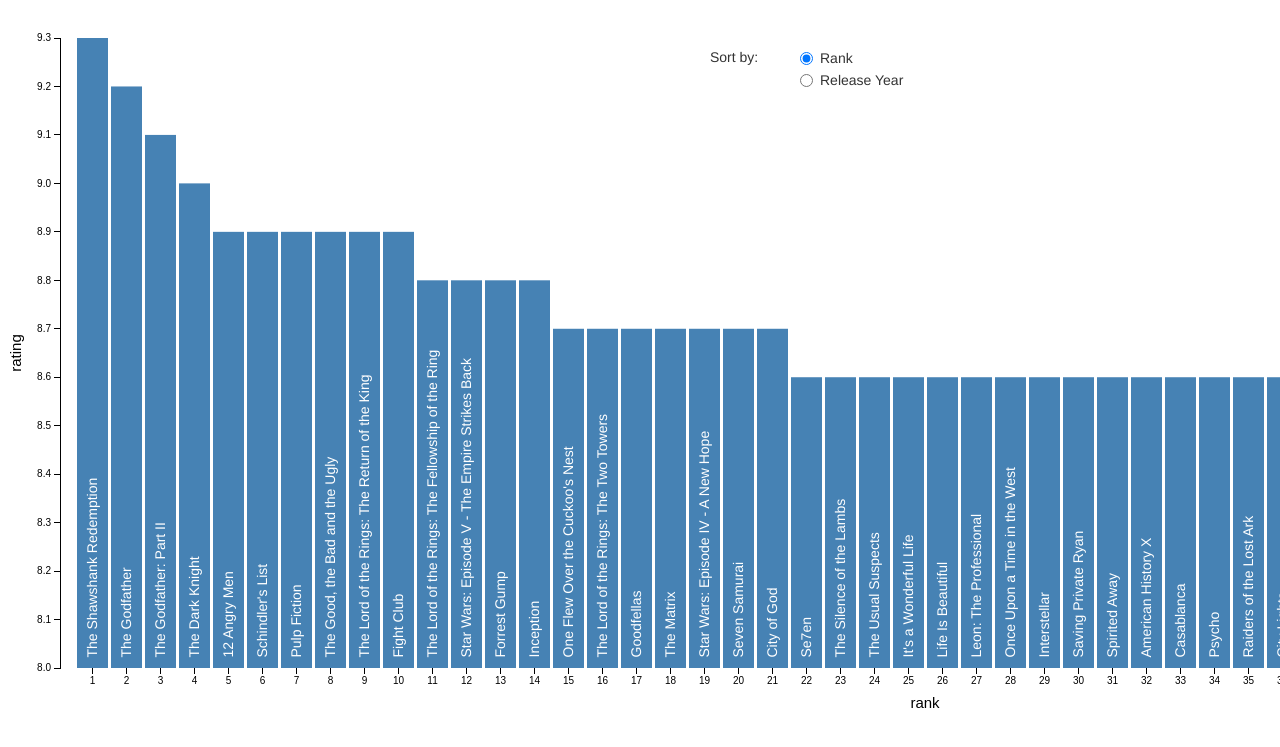
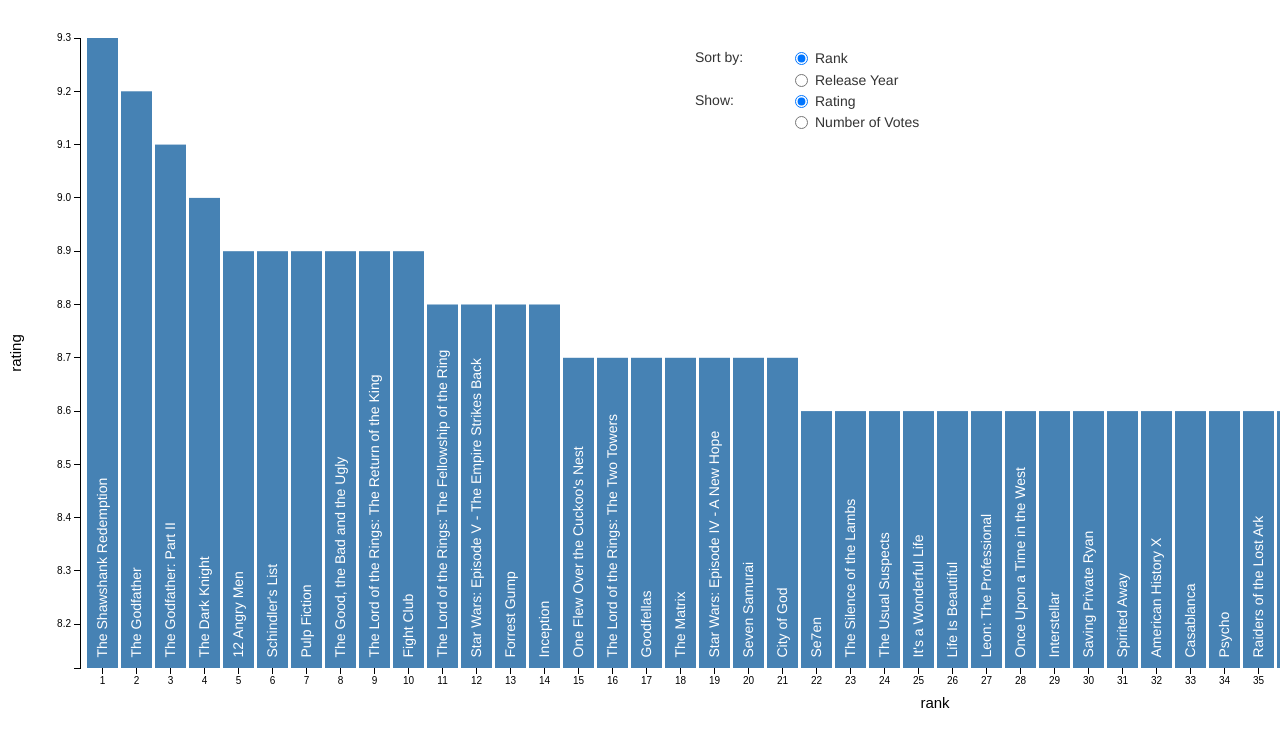
Before and after one commit to owennw/imdb-50, a plain HTML site: page index.html in a window 1280 px wide. Shown: the part 53-800 px from the top of the page. Drawn offline with nearby package versions, Linux system fonts and the light colour scheme.

Commit message:
Display number of votes

```diff
--- a/imdb_top_50.json
+++ b/imdb_top_50.json
@@ -1,52 +1,52 @@
 [
-	{ "id":1,"rank":1,"title":"The Shawshank Redemption","year":1994,"rating":"9.3"},
-	{ "id":2,"rank":2,"title":"The Godfather","year":1972,"rating":"9.2"},
-	{ "id":3,"rank":3,"title":"The Godfather: Part II","year":1974,"rating":"9.1"},
-	{ "id":4,"rank":4,"title":"The Dark Knight","year":2008,"rating":"9.0"},
-	{ "id":5,"rank":5,"title":"12 Angry Men","year":1957,"rating":"8.9"},
-	{ "id":6,"rank":6,"title":"Schindler's List","year":1993,"rating":"8.9"},
-	{ "id":7,"rank":7,"title":"Pulp Fiction","year":1994,"rating":"8.9"},
-	{ "id":8,"rank":8,"title":"The Good, the Bad and the Ugly","year":1966,"rating":"8.9"},
-	{ "id":9,"rank":9,"title":"The Lord of the Rings: The Return of the King","year":2003,"rating":"8.9"},
-	{ "id":10,"rank":10,"title":"Fight Club","year":1999,"rating":"8.9"},
-	{ "id":11,"rank":11,"title":"The Lord of the Rings: The Fellowship of the Ring","year":2001,"rating":"8.8"},
-	{ "id":12,"rank":12,"title":"Star Wars: Episode V - The Empire Strikes Back","year":1980,"rating":"8.8"},
-	{ "id":13,"rank":13,"title":"Forrest Gump","year":1994,"rating":"8.8"},
-	{ "id":14,"rank":14,"title":"Inception","year":2010,"rating":"8.8"},
-	{ "id":15,"rank":15,"title":"One Flew Over the Cuckoo's Nest","year":1975,"rating":"8.7"},
-	{ "id":16,"rank":16,"title":"The Lord of the Rings: The Two Towers","year":2002,"rating":"8.7"},
-	{ "id":17,"rank":17,"title":"Goodfellas","year":1990,"rating":"8.7"},
-	{ "id":18,"rank":18,"title":"The Matrix","year":1999,"rating":"8.7"},
-	{ "id":19,"rank":19,"title":"Star Wars: Episode IV - A New Hope","year":1977,"rating":"8.7"},
-	{ "id":20,"rank":20,"title":"Seven Samurai","year":1954,"rating":"8.7"},
-	{ "id":21,"rank":21,"title":"City of God","year":2002,"rating":"8.7"},
-	{ "id":22,"rank":22,"title":"Se7en","year":1995,"rating":"8.6"},
-	{ "id":23,"rank":23,"title":"The Silence of the Lambs","year":1991,"rating":"8.6"},
-	{ "id":24,"rank":24,"title":"The Usual Suspects","year":1995,"rating":"8.6"},
-	{ "id":25,"rank":25,"title":"It's a Wonderful Life","year":1946,"rating":"8.6"},
-	{ "id":26,"rank":26,"title":"Life Is Beautiful","year":1997,"rating":"8.6"},
-	{ "id":27,"rank":27,"title":"Leon: The Professional","year":1994,"rating":"8.6"},
-	{ "id":28,"rank":28,"title":"Once Upon a Time in the West","year":1968,"rating":"8.6"},
-	{ "id":29,"rank":29,"title":"Interstellar","year":2014,"rating":"8.6"},
-	{ "id":30,"rank":30,"title":"Saving Private Ryan","year":1998,"rating":"8.6"},
-	{ "id":31,"rank":31,"title":"Spirited Away","year":2001,"rating":"8.6"},
-	{ "id":32,"rank":32,"title":"American History X","year":1998,"rating":"8.6"},
-	{ "id":33,"rank":33,"title":"Casablanca","year":1942,"rating":"8.6"},
-	{ "id":34,"rank":34,"title":"Psycho","year":1960,"rating":"8.6"},
-	{ "id":35,"rank":35,"title":"Raiders of the Lost Ark","year":1981,"rating":"8.6"},
-	{ "id":36,"rank":36,"title":"City Lights","year":1931,"rating":"8.6"},
-	{ "id":37,"rank":37,"title":"Rear Window","year":1954,"rating":"8.6"},
-	{ "id":38,"rank":38,"title":"Untouchable","year":2011,"rating":"8.6"},
-	{ "id":39,"rank":39,"title":"Modern Times","year":1936,"rating":"8.6"},
-	{ "id":40,"rank":40,"title":"Terminator 2: Judgment Day","year":1991,"rating":"8.5"},
-	{ "id":41,"rank":41,"title":"The Green Mile","year":1999,"rating":"8.5"},
-	{ "id":42,"rank":42,"title":"Whiplash","year":2014,"rating":"8.5"},
-	{ "id":43,"rank":43,"title":"The Pianist","year":2002,"rating":"8.5"},
-	{ "id":44,"rank":44,"title":"Memento","year":2000,"rating":"8.5"},
-	{ "id":45,"rank":45,"title":"The Departed","year":2006,"rating":"8.5"},
-	{ "id":46,"rank":46,"title":"Gladiator","year":2000,"rating":"8.5"},
-	{ "id":47,"rank":47,"title":"Back to the Future","year":1985,"rating":"8.5"},
-	{ "id":48,"rank":48,"title":"Apocalypse Now","year":1979,"rating":"8.5"},
-	{ "id":49,"rank":49,"title":"Dr. Strangelove or: How I Learned to Stop Worrying and Love the Bomb","year":1964,"rating":"8.5"},
-	{ "id":50,"rank":50,"title":"Sunset Boulevard","year":1991,"rating":"8.2"}
+  { "rank":1,"title":"The Shawshank Redemption","year":1994,"rating":"9.3","votes":1538392 },
+  { "rank":2,"title":"The Godfather","year":1972,"rating":"9.2","votes":1049389 },
+  { "rank":3,"title":"The Godfather: Part II","year":1974,"rating":"9.1","votes":709703 },
+  { "rank":4,"title":"The Dark Knight","year":2008,"rating":"9.0","votes":1512033 },
+  { "rank":5,"title":"12 Angry Men","year":1957,"rating":"8.9","votes":398029 },
+  { "rank":6,"title":"Schindler's List","year":1993,"rating":"8.9","votes":778241 },
+  { "rank":7,"title":"Pulp Fiction","year":1994,"rating":"8.9","votes":1192501 },
+  { "rank":8,"title":"The Good, the Bad and the Ugly","year":1966,"rating":"8.9","votes":458064 },
+  { "rank":9,"title":"The Lord of the Rings: The Return of the King","year":2003,"rating":"8.9","votes":1093912 },
+  { "rank":10,"title":"Fight Club","year":1999,"rating":"8.9","votes":1206487 },
+  { "rank":11,"title":"The Lord of the Rings: The Fellowship of the Ring","year":2001,"rating":"8.8","votes":1121598 },
+  { "rank":12,"title":"Star Wars: Episode V - The Empire Strikes Back","year":1980,"rating":"8.8","votes":719265 },
+  { "rank":13,"title":"Forrest Gump","year":1994,"rating":"8.8","votes":1102826 },
+  { "rank":14,"title":"Inception","year":2010,"rating":"8.8","votes":1312194 },
+  { "rank":15,"title":"One Flew Over the Cuckoo's Nest","year":1975,"rating":"8.7","votes":617644 },
+  { "rank":16,"title":"The Lord of the Rings: The Two Towers","year":2002,"rating":"8.7","votes":985772 },
+  { "rank":17,"title":"Goodfellas","year":1990,"rating":"8.7","votes":658688 },
+  { "rank":18,"title":"The Matrix","year":1999,"rating":"8.7","votes":1093816 },
+  { "rank":19,"title":"Star Wars: Episode IV - A New Hope","year":1977,"rating":"8.7","votes":783141 },
+  { "rank":20,"title":"Seven Samurai","year":1954,"rating":"8.7","votes":210344 },
+  { "rank":21,"title":"City of God","year":2002,"rating":"8.7","votes":485921 },
+  { "rank":22,"title":"Se7en","year":1995,"rating":"8.6","votes":921064 },
+  { "rank":23,"title":"The Silence of the Lambs","year":1991,"rating":"8.6","votes":788185 },
+  { "rank":24,"title":"The Usual Suspects","year":1995,"rating":"8.6","votes":670988 },
+  { "rank":25,"title":"It's a Wonderful Life","year":1946,"rating":"8.6","votes":247468 },
+  { "rank":26,"title":"Life Is Beautiful","year":1997,"rating":"8.6","votes":370459 },
+  { "rank":27,"title":"Leon: The Professional","year":1994,"rating":"8.6","votes":650483 },
+  { "rank":28,"title":"Once Upon a Time in the West","year":1968,"rating":"8.6","votes":195109 },
+  { "rank":29,"title":"Interstellar","year":2014,"rating":"8.6","votes":724174 },
+  { "rank":30,"title":"Saving Private Ryan","year":1998,"rating":"8.6","votes":785519 },
+  { "rank":31,"title":"Spirited Away","year":2001,"rating":"8.6","votes":366931 },
+  { "rank":32,"title":"American History X","year":1998,"rating":"8.6","votes":709624 },
+  { "rank":33,"title":"Casablanca","year":1942,"rating":"8.6","votes":357332 },
+  { "rank":34,"title":"Psycho","year":1960,"rating":"8.6","votes":380684 },
+  { "rank":35,"title":"Raiders of the Lost Ark","year":1981,"rating":"8.6","votes":596278 },
+  { "rank":36,"title":"City Lights","year":1931,"rating":"8.6","votes":95221 },
+  { "rank":37,"title":"Rear Window","year":1954,"rating":"8.6","votes":286263 },
+  { "rank":38,"title":"Untouchable","year":2011,"rating":"8.6","votes":15 },
+  { "rank":39,"title":"Modern Times","year":1936,"rating":"8.6","votes":125390 },
+  { "rank":40,"title":"Terminator 2: Judgment Day","year":1991,"rating":"8.5","votes":673435 },
+  { "rank":41,"title":"The Green Mile","year":1999,"rating":"8.5","votes":690997 },
+  { "rank":42,"title":"Whiplash","year":2014,"rating":"8.5","votes":291829 },
+  { "rank":43,"title":"The Pianist","year":2002,"rating":"8.5","votes":445106 },
+  { "rank":44,"title":"Memento","year":2000,"rating":"8.5","votes":765807 },
+  { "rank":45,"title":"The Departed","year":2006,"rating":"8.5","votes":781702 },
+  { "rank":46,"title":"Gladiator","year":2000,"rating":"8.5","votes":883238 },
+  { "rank":47,"title":"Back to the Future","year":1985,"rating":"8.5","votes":645616 },
+  { "rank":48,"title":"Apocalypse Now","year":1979,"rating":"8.5","votes":412005 },
+  { "rank":49,"title":"Dr. Strangelove or: How I Learned to Stop Worrying and Love the Bomb","year":1964,"rating":"8.5","votes":314984 },
+  { "rank":50,"title":"Sunset Boulevard","year":1991,"rating":"8.2","votes":30 }
 ]
--- a/index.html
+++ b/index.html
@@ -20,15 +20,30 @@
     </nav>
 
     <div class="container-fluid selection" style="width:300px;">
+        <div class="row">
             <div class="col-md-4">
                 Sort by:
             </div>
             <div class="col-md-8">
                 <div ng-repeat="sorting in top50Ctrl.sortings">
                     <label class="radio-inline">
-                    <input type="radio" name="optradio" ng-model="top50Ctrl.sortKey" ng-value="{{sorting.id}}" ng-change="top50Ctrl.sortData()">
+                        <input type="radio" name="sortRadio" ng-model="top50Ctrl.sortKey" ng-value="{{sorting.id}}" ng-change="top50Ctrl.sortData()">
                         {{sorting.name}}
                     </label>
+                </div>
+            </div>
+        </div>
+        <div class="row">
+            <div class="col-md-4">
+                Show:
+            </div>
+            <div class="col-md-8">
+                <div ng-repeat="display in top50Ctrl.displays">
+                    <label class="radio-inline">
+                        <input type="radio" name="displayRadio" ng-model="top50Ctrl.displayKey" ng-value="{{display.id}}" ng-change="top50Ctrl.refreshRange()">
+                        {{display.name}}
+                    </label>
+                </div>
             </div>
         </div>
     </div>
--- a/js/barChart-directive.js
+++ b/js/barChart-directive.js
@@ -14,7 +14,7 @@
         link: function (scope, element, attrs) {
           var transitionDuration = 300;
 
-          var margin = { top: 20, right: 10, bottom: 250, left: 60 },
+          var margin = { top: 20, right: 10, bottom: 250, left: 80 },
           width = 1800 - margin.left - margin.right,
           height = 900 - margin.top - margin.bottom;
 
@@ -39,8 +39,16 @@
             .attr("transform", "translate(" + margin.left + "," + margin.top + ")");
 
           var render = function (data, domainField, rangeField, barTextField) {
+            var yMin = function () {
+              return d3.min(data, function (d) { return d[rangeField]; });
+            };
+
+            var yMax = function () {
+              return d3.max(data, function (d) { return d[rangeField]; });
+            }
+
             x.domain(data.map(function (d) { return d[domainField]; }));
-            y.domain([8, d3.max(data, function (d) { return d[rangeField]; })]);
+            y.domain([yMin() * 0.99, yMax()]);
 
             // x-axis
             chart.append("g")
@@ -135,7 +143,7 @@
             renderHelper(scope);
           }, true);
 
-          scope.$watch('domainField', function () {
+          scope.$watch('rangeField', function () {
             renderHelper(scope);
           });
         }
--- a/js/top50-controller.js
+++ b/js/top50-controller.js
@@ -12,11 +12,23 @@
         { id: 1, name: 'Rank', field: 'rank' },
         { id: 2, name: 'Release Year', field: 'year' }
       ];
+      self.displayKey = 1;
+      self.displays = [
+        { id: 1, name: 'Rating', field: 'rating' },
+        { id: 2, name: 'Number of Votes', field: 'votes' }
+      ];
 
-      var lookup = {};
-      for (var i = 0; i < self.sortings.length; i++) {
-        lookup[self.sortings[i].id] = self.sortings[i];
-      }
+      var createLookup = function (array) {
+        var lookup = {};
+        for (var i = 0, max = array.length; i < max; i += 1) {
+          lookup[array[i].id] = array[i];
+        }
+
+        return lookup;
+      };
+
+      var sortLookup = createLookup(self.sortings);
+      var displayLookup = createLookup(self.displays);
 
       self.data = [];
       top50DataService.getData()
@@ -25,7 +37,7 @@
         });
 
       self.sortData = function () {
-        self.domainField = lookup[self.sortKey].field;
+        self.domainField = sortLookup[self.sortKey].field;
 
         var tempData = self.data;
 
@@ -33,5 +45,9 @@
           return self.sortKey === 1 ? a.rank - b.rank : b.year - a.year;
         });
       };
+
+      self.refreshRange = function () {
+        self.rangeField = displayLookup[self.displayKey].field;
+      };
     }]);
 }());
```
Lines whose indentation alone changed are shown as unchanged.
